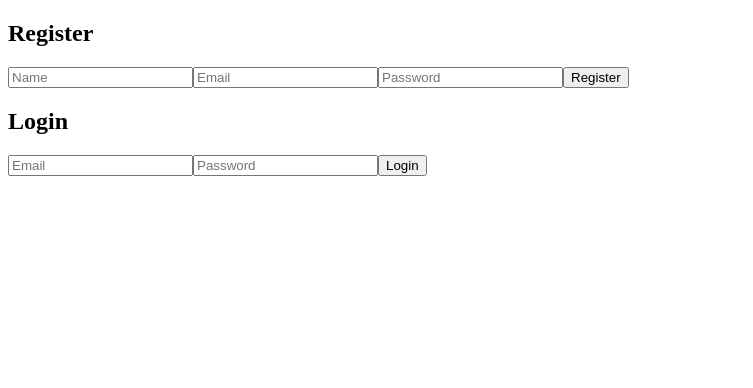
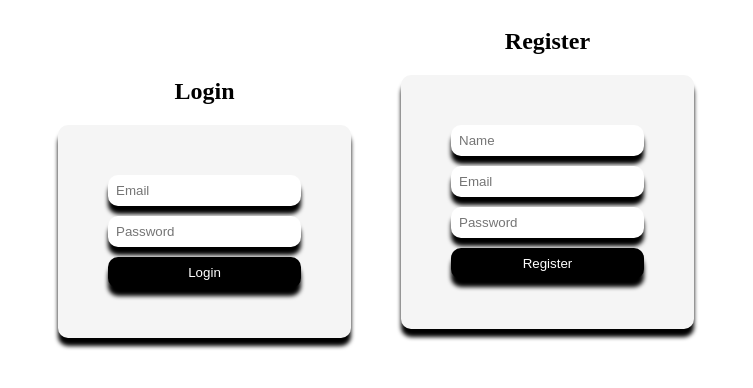
Before and after one commit to shivam-heaptrace/FullStackApp, a React app in the folder frontend/: page / in a window 1280 px wide. Shown: the top 388 px of the page, without its empty margins (0-753 px from the left). Built offline with nearby package versions, Linux system fonts and the light colour scheme; the HTML template or start-up script is replaced by a standard one.

Commit message:
adding CSS

```diff
--- a/frontend/src/App.jsx
+++ b/frontend/src/App.jsx
@@ -6,7 +6,6 @@ import EmployeeList from "./components/EmployeeList";
 function App() {
   const [isLoggedIn, setIsLoggedIn] = useState(false);
 
-  // Check login status on page refresh
   useEffect(() => {
     const loggedIn = localStorage.getItem("isLoggedIn");
     if (loggedIn === "true") {
@@ -27,10 +26,10 @@ function App() {
   return (
     <div>
       {!isLoggedIn ? (
-        <>
+        <div className="" style={{ display: "flex", flexDirection: "row" }}>
+          <Login onLogin={handleLogin} />
           <Register />
-          <Login onLogin={handleLogin} />
-        </>
+        </div>
       ) : (
         <>
           <button onClick={handleLogout}>Logout</button>
--- a/frontend/src/components/Login.jsx
+++ b/frontend/src/components/Login.jsx
@@ -1,26 +1,36 @@
-import React, { useState } from "react";
+import React, { useRef, useState } from "react";
 import { loginEmployee } from "../api/employeeApi";
+import "../css/login.css";
+import "../css/style.css";
 
 const Login = ({ onLogin }) => {
+  const initMessage = {
+    message: "",
+    success: null,
+  };
+
   const [email, setEmail] = useState("");
+  const [status, setStatus] = useState(initMessage);
   const [password, setPassword] = useState("");
-  const [message, setMessage] = useState("");
 
   const handleSubmit = async (e) => {
     e.preventDefault();
     try {
       const res = await loginEmployee(email, password);
-      setMessage(res.data.detail);
+      setStatus({ message: res.data.detail, success: true });
       onLogin();
     } catch (err) {
-      setMessage(err.response?.data?.detail || "Error");
+      setStatus({
+        message: err.response?.data?.detail || "Error",
+        success: false,
+      });
     }
   };
 
   return (
-    <div>
-      <h2>Login</h2>
-      <form onSubmit={handleSubmit}>
+    <div style={{ margin: "50px" }}>
+      <h2 style={{ textAlign: "center" }}>Login</h2>
+      <form onSubmit={handleSubmit} className="loginForm radius">
         <input
           placeholder="Email"
           value={email}
@@ -32,9 +42,15 @@ const Login = ({ onLogin }) => {
           value={password}
           onChange={(e) => setPassword(e.target.value)}
         />
-        <button type="submit">Login</button>
+        <button type="submit" className="radius">
+          Login
+        </button>
       </form>
-      <p>{message}</p>
+      {status.message && (
+        <p className={status.success ? "success" : "failed"}>
+          {status.message}
+        </p>
+      )}
     </div>
   );
 };
--- a/frontend/src/components/Register.jsx
+++ b/frontend/src/components/Register.jsx
@@ -1,5 +1,6 @@
 import React, { useState } from "react";
 import { registerEmployee } from "../api/employeeApi";
+import "../css/style.css";
 
 const Register = () => {
   const [name, setName] = useState("");
@@ -19,7 +20,7 @@ const Register = () => {
 
   return (
     <div>
-      <h2>Register</h2>
+      <h2 style={{textAlign:'center'}}>Register</h2>
       <form onSubmit={handleSubmit}>
         <input
           placeholder="Name"
--- /dev/null
+++ b/frontend/src/css/login.css
@@ -0,0 +1,9 @@
+.sucess{
+    text-align: center;
+    color: green;
+}
+
+.failed{
+    text-align: center;
+    color: red;
+}
--- /dev/null
+++ b/frontend/src/css/style.css
@@ -0,0 +1,35 @@
+Form {
+    gap: 10px;
+    padding: 50px;
+    display: flex;
+    flex-direction: column;
+    background: whitesmoke;
+    border-radius: 10px;
+    box-shadow: 0px 8px 4px black;
+}
+
+input{
+    padding: 8px;
+    border: none;
+    outline: none;
+    border-radius: 10px;
+    box-shadow: 0px 8px 4px black;
+}
+
+input:focus{
+    box-shadow: 0px 8px 4px red;
+}
+
+button{
+    border: 0;
+    padding: 8px;
+    color: white;
+    outline: none;
+    border-radius: 10px;
+    background-color: black;
+    box-shadow: 0px 8px 4px black;
+}
+
+button:active{
+    transform: translate(2px, 3px);
+}
```
